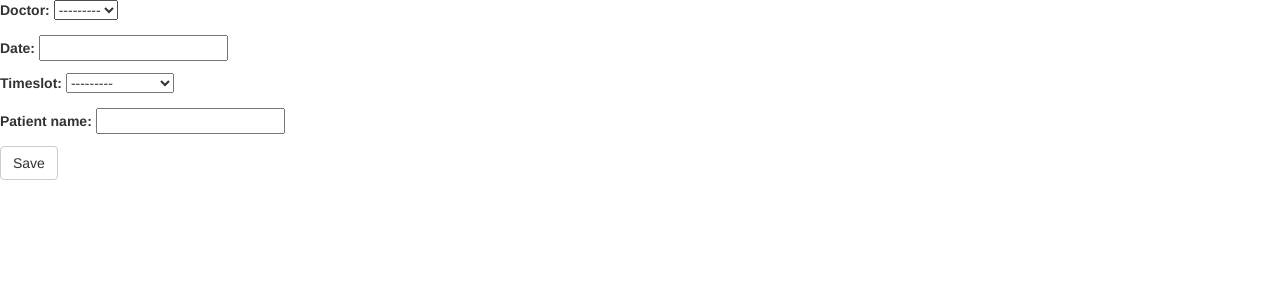
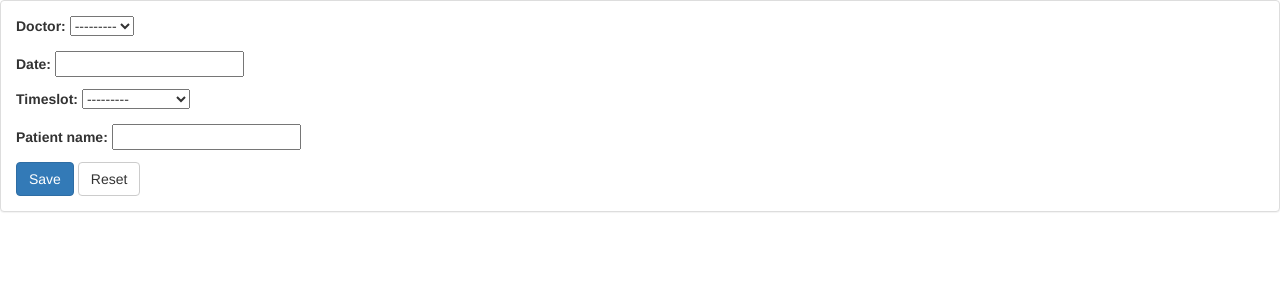
Before and after one commit to bluebirrrrd/doctor-appointment, a Django app: page / in a window 1280 px wide. Shown: the top 300 px of the page. Run offline with Django 3.2, Linux system fonts and the light colour scheme; data that the repository does not hold is empty; some libraries are stand-ins or nearby versions.

Commit message:
Add bootstrap styles & reset button

```diff
--- a/appointments/templates/appointment_form.html
+++ b/appointments/templates/appointment_form.html
@@ -1,10 +1,15 @@
 {% extends 'base.html' %}
 
 {% block appointment_form %}
-<section id="form-wrapper">
-    <form method="POST" class="appointment-form">{% csrf_token %}
-        {{ form.as_p }}
-        <button type="submit" class="save btn btn-default">Save</button>
-    </form>
-</section>
+<div class="panel panel-default">
+    <div class="panel-body">
+        <section id="form-wrapper">
+            <form method="POST" class="appointment-form">{% csrf_token %}
+                {{ form.as_p }}
+                <button type="submit" class="btn btn-primary">Save</button>
+                <button type="reset" class="btn btn-default">Reset</button>
+            </form>
+        </section>
+    </div>
+</div>
 {% endblock %}
```
